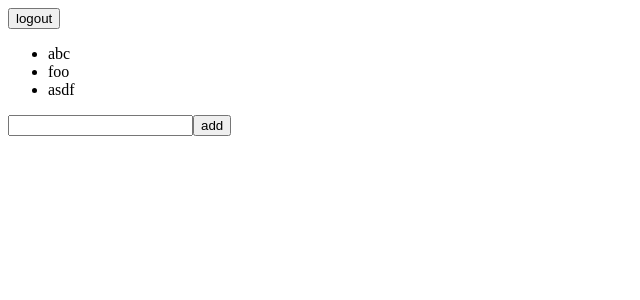
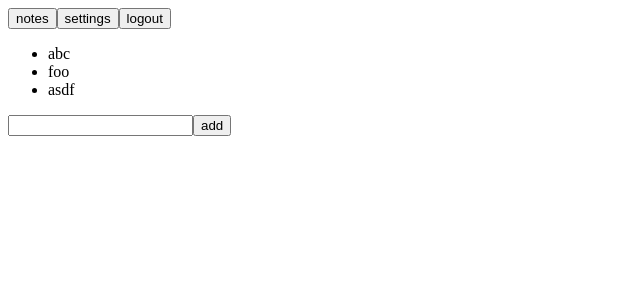
Before and after one commit to alxkhr/react-redux-setup, a React app: page / in a window 1280 px wide. Both pictures are taken after a click on the button "login". Shown: the top 300 px of the page, without its empty margins (0-640 px from the left). Built offline with nearby package versions, Linux system fonts and the light colour scheme; the HTML template or start-up script is replaced by a standard one.

Commit message:
component lifecycle

```diff
--- a/src/components/app.tsx
+++ b/src/components/app.tsx
@@ -3,9 +3,16 @@ import React, { useState } from 'react';
 import { Login } from './login/login';
 import { LoginService } from './login/login.service';
 import { NoteList } from './notes/note-list';
+import { Settings } from './settings/settings';
+
+enum Tab {
+  NOTES = 'notes',
+  SETTINGS = 'settings',
+}
 
 export function App() {
   const [isLoggedIn, setIsLoggedIn] = useState(LoginService.isLoggedIn());
+  const [activeTab, setActiveTab] = useState(Tab.NOTES);
   if (!isLoggedIn) {
     return (
       <Login
@@ -17,6 +24,16 @@ export function App() {
   }
   return (
     <div>
+      {Object.values(Tab).map((tab) => (
+        <button
+          key={`tab-${tab}`}
+          onClick={() => {
+            setActiveTab(tab);
+          }}
+        >
+          {tab}
+        </button>
+      ))}
       <button
         onClick={() => {
           LoginService.logout();
@@ -25,7 +42,16 @@ export function App() {
       >
         logout
       </button>
-      <NoteList />
+      {renderContent(activeTab)}
     </div>
   );
 }
+
+function renderContent(activeTab: Tab) {
+  switch (activeTab) {
+    case Tab.NOTES:
+      return <NoteList />;
+    case Tab.SETTINGS:
+      return <Settings />;
+  }
+}
--- a/src/components/notes/note-list.tsx
+++ b/src/components/notes/note-list.tsx
@@ -1,10 +1,29 @@
-import React, { useState } from 'react';
+import React, { useEffect, useState } from 'react';
 
 import { Note } from './note';
 import { NoteInput } from './note-input';
+import { NoteService } from './note.service';
 
 export function NoteList() {
-  const [notes, setNotes] = useState(['abc', 'foo', 'asdf']);
+  const [notes, setNotes] = useState<string[]>([]);
+  const [isLoading, setIsLoading] = useState(false);
+  useEffect(() => {
+    let isMounted = true;
+    setIsLoading(true);
+    NoteService.loadNotes().then((notes) => {
+      if (!isMounted) {
+        return;
+      }
+      setNotes(notes);
+      setIsLoading(false);
+    });
+    return () => {
+      isMounted = false;
+    };
+  }, []);
+  if (isLoading) {
+    return <div>loading notes...</div>;
+  }
   return (
     <>
       <ul>
--- /dev/null
+++ b/src/components/notes/note.service.ts
@@ -0,0 +1,7 @@
+export namespace NoteService {
+  export function loadNotes(): Promise<string[]> {
+    return new Promise((resolve) => {
+      setTimeout(() => resolve(['abc', 'foo', 'asdf']), 1500);
+    });
+  }
+}
--- /dev/null
+++ b/src/components/settings/settings.tsx
@@ -0,0 +1,5 @@
+import React from 'react';
+
+export function Settings() {
+  return <div>settings</div>;
+}
```
